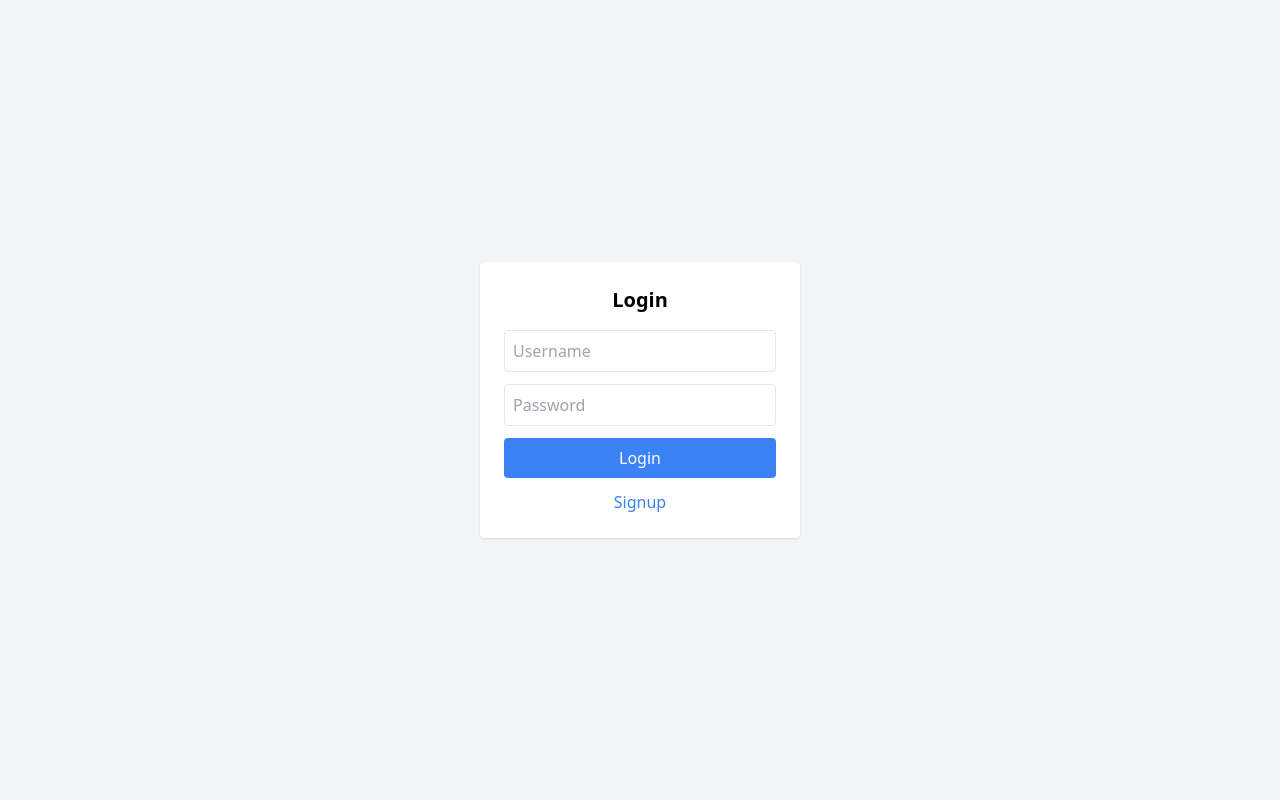
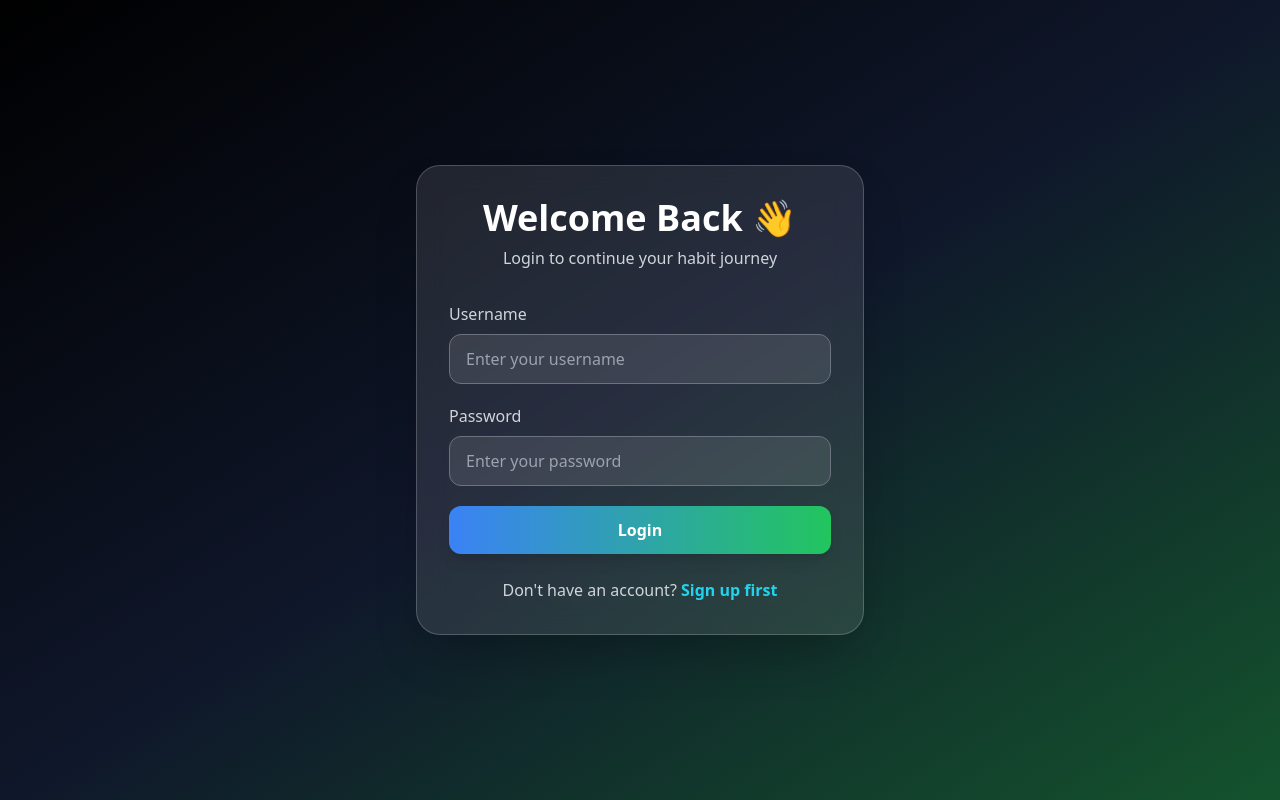
Before and after one commit to sujithc11/Habit-Tracker, a Django app: page /login/ in a window 1280 px wide. Run offline with Django 5.2, Linux system fonts and the light colour scheme; some libraries are stand-ins or nearby versions.

Commit message:
login ui improve

```diff
--- a/templates/login.html
+++ b/templates/login.html
@@ -2,30 +2,84 @@
 <html>
 <head>
     <title>Login</title>
+
     <script src="https://cdn.tailwindcss.com"></script>
 </head>
 
-<body class="flex items-center justify-center h-screen bg-gray-100">
+<body class="min-h-screen flex items-center justify-center bg-gradient-to-br from-black via-slate-900 to-green-900 px-4">
 
-  <form method="POST" class="bg-white p-6 rounded shadow w-80">
+    <!-- Login Card -->
+    <div class="w-full max-w-md bg-white/10 backdrop-blur-lg border border-white/20 rounded-3xl shadow-2xl p-8">
+
+        <!-- Title -->
+        <div class="text-center mb-8">
+            <h1 class="text-4xl font-bold text-white mb-2">
+                Welcome Back 👋
+            </h1>
+
+            <p class="text-gray-300">
+                Login to continue your habit journey
+            </p>
+        </div>
+
+        <!-- Login Form -->
+        <form method="POST" class="space-y-5">
+
             {% csrf_token %}
 
-    <h2 class="text-xl font-bold mb-4 text-center">Login</h2>
+            <!-- Username -->
+            <div>
+                <label class="block text-gray-300 mb-2">
+                    Username
+                </label>
 
-    <input type="text" name="username" placeholder="Username"
-           class="border p-2 w-full mb-3 rounded">
+                <input
+                    type="text"
+                    name="username"
+                    placeholder="Enter your username"
+                    class="w-full px-4 py-3 rounded-xl bg-white/10 border border-gray-500 text-white placeholder-gray-400 focus:outline-none focus:ring-2 focus:ring-cyan-400 transition duration-300"
+                    required
+                >
+            </div>
 
-    <input type="password" name="password" placeholder="Password"
-           class="border p-2 w-full mb-3 rounded">
+            <!-- Password -->
+            <div>
+                <label class="block text-gray-300 mb-2">
+                    Password
+                </label>
 
-    <button class="bg-blue-500 text-white w-full py-2 rounded">
+                <input
+                    type="password"
+                    name="password"
+                    placeholder="Enter your password"
+                    class="w-full px-4 py-3 rounded-xl bg-white/10 border border-gray-500 text-white placeholder-gray-400 focus:outline-none focus:ring-2 focus:ring-green-400 transition duration-300"
+                    required
+                >
+            </div>
+
+            <!-- Login Button -->
+            <button
+                type="submit"
+                class="w-full bg-gradient-to-r from-blue-500 to-green-500 hover:from-blue-400 hover:to-green-400 text-white font-semibold py-3 rounded-xl transition duration-300 shadow-lg hover:shadow-green-500/40"
+            >
                 Login
             </button>
 
-    <p class="text-center mt-3">
-      <a href="/signup/" class="text-blue-500">Signup</a>
+        </form>
+
+        <!-- Signup -->
+        <p class="text-center mt-6 text-gray-300">
+            Don't have an account?
+
+            <a
+                href="/signup/"
+                class="text-cyan-400 font-semibold hover:text-cyan-300 hover:underline"
+            >
+                Sign up first
+            </a>
         </p>
-  </form>
+
+    </div>
 
 </body>
 </html>
```
Lines whose indentation alone changed are shown as unchanged.
